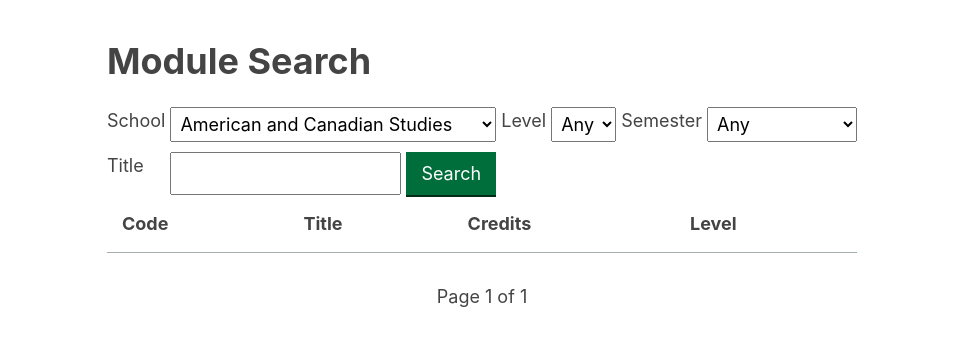
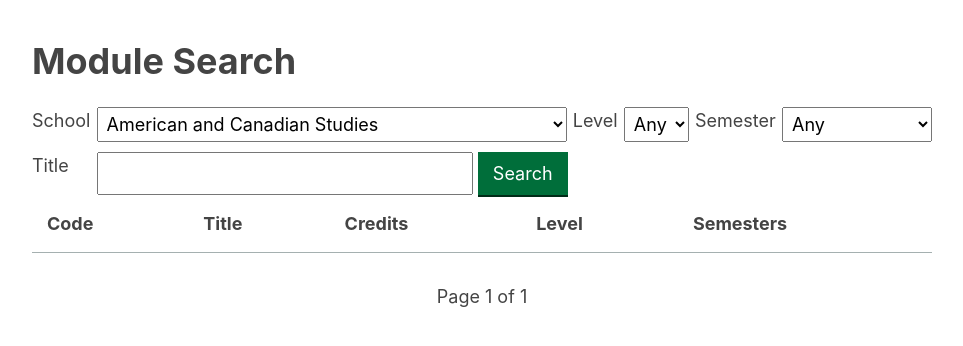
Before and after one commit to Nottingham-Course-Explorer/uon-course-explorer, a Flask app: page / in a window 1280 px wide. Shown: the top 346 px of the page, without its empty margins (158-1121 px from the left). Run offline with Flask 3, Linux system fonts and the light colour scheme; data that the repository does not hold is empty; some libraries are stand-ins or nearby versions.

Commit message:
change width and add semesters

```diff
--- a/src/static/base.css
+++ b/src/static/base.css
@@ -12,7 +12,7 @@ ul {
 }
 
 body {
-	max-width: 750px;
+	max-width: 900px;
 	margin: 40px auto;
 	padding: 0 15px;
 	font: 18px/1.5 -apple-system, BlinkMacSystemFont, "Segoe UI", Roboto, "Helvetica Neue", Arial, sans-serif;
--- a/src/templates/index.html.jinja
+++ b/src/templates/index.html.jinja
@@ -75,6 +75,7 @@
 			<td>Title</td>
 			<td>Credits</td>
 			<td>Level</td>
+			<td>Semesters</td>
 		</tr>
 		</thead>
 		<tbody>
@@ -98,6 +99,9 @@
 				<td>
 					{{- module.level -}}
 				</td>
+				<td>
+					{{- module.semesters -}}
+				</td>
 			</tr>
 		{% endfor %}
 		</tbody>
```
